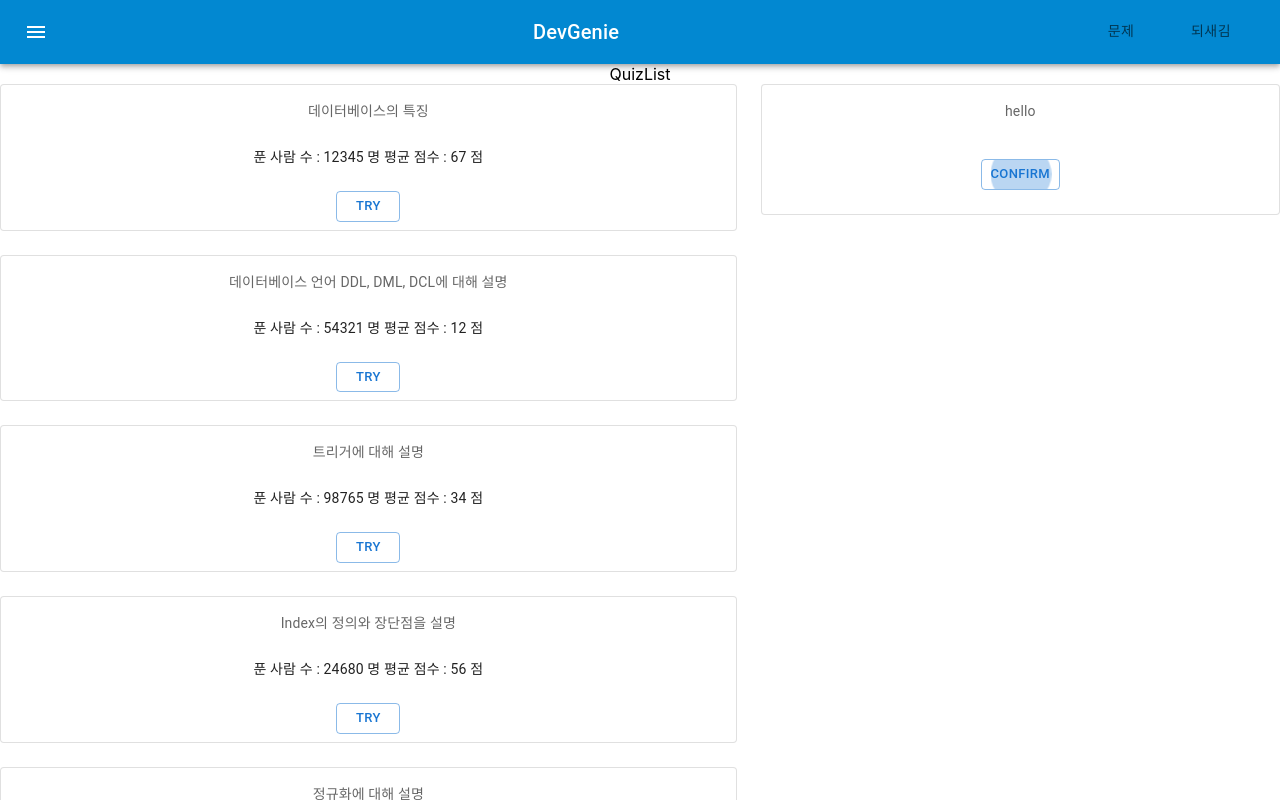
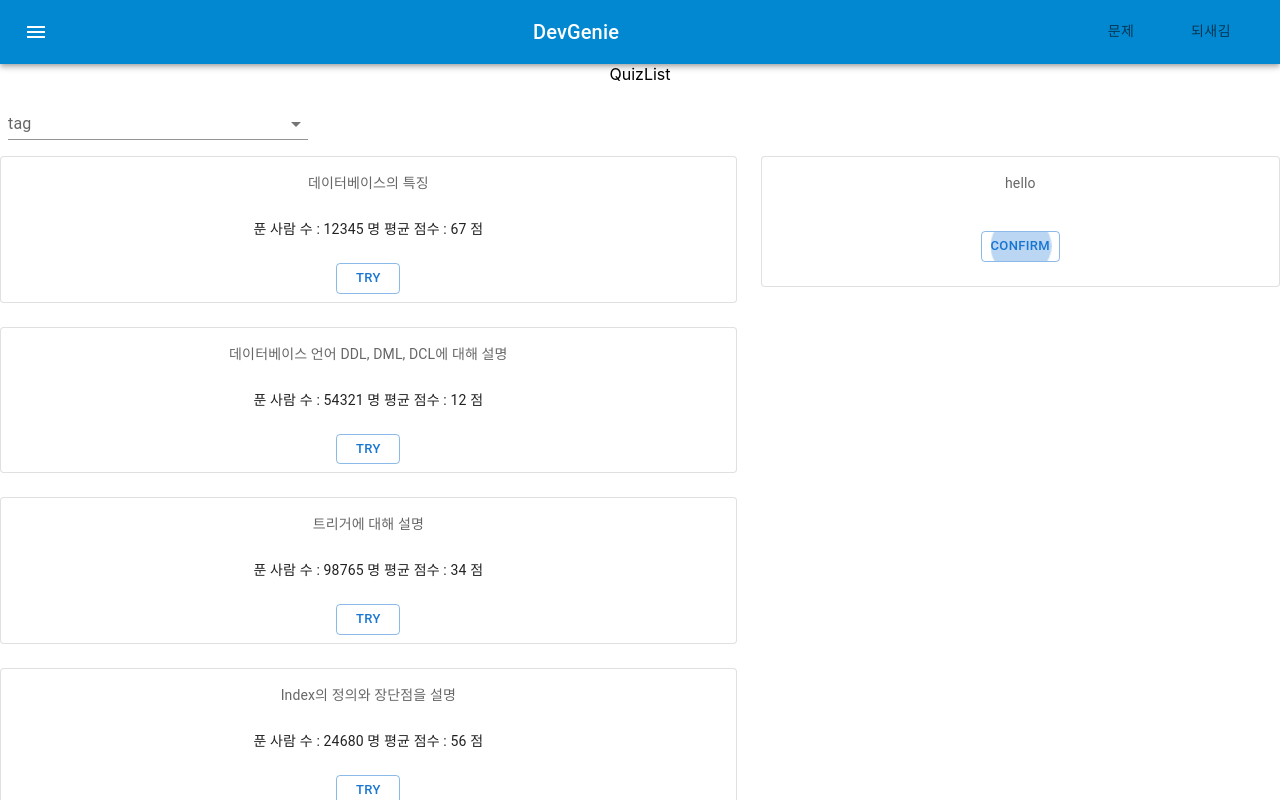
Before and after one commit to LongHonor/DevGenie, a React (Create React App) app in the folder frontend/devgenie/: page /quizlist in a window 1280 px wide. Shown: the top 800 px of the page. Built offline with nearby package versions, Linux system fonts and the light colour scheme.

Commit message:
Add tag list
tag chip 생성 코드 추가

```diff
--- a/frontend/devgenie/src/Pages/QuizListPage.js
+++ b/frontend/devgenie/src/Pages/QuizListPage.js
@@ -1,22 +1,77 @@
-import React from 'react';
+import React, { useEffect, useState } from 'react';
 import Header from '../organisms/NavigationBar';
 
 import Quiz from '../components/QuizElementBox';
 import Feedback from '../components/AiFeedbackBox';
 import { listData } from '../questionList';
+import { taglist } from '../tagList';
 import {
   Card,
   CardActions,
   CardContent,
   CardMedia,
   Typography,
+  Autocomplete,
+  TextField,
+  Chip,
 } from '@mui/material';
 import Grid from '@mui/material/Unstable_Grid2';
+
 const QuizListPage = () => {
+  const [tagVal, setTagVal] = useState([]);
+  const colorForTag = (tag) => {
+    switch (tag) {
+      case '데이터베이스':
+        return 'primary';
+      case '네트워크':
+        return 'warning';
+      case '운영체제':
+        return 'success';
+      case '자료구조':
+        return 'info';
+    }
+  };
+  const tagValHtml = tagVal.map((option, index) => {
+    const label = option.title || option;
+
+    return (
+      <Chip
+        key={label}
+        label={label}
+        color={colorForTag(label)}
+        sx={{ m: 1 }}
+        onDelete={() => {
+          setTagVal(tagVal.filter((entry) => entry !== option));
+        }}
+      />
+    );
+  });
+
   return (
     <div>
       <Header />
       QuizList
+      <Grid container spacing={2}>
+        <Autocomplete
+          multiple
+          limitTags={1}
+          id='multiple-limit-tags'
+          options={taglist}
+          getOptionLabel={(option) => option.title}
+          sx={{ width: 300, p: 2 }}
+          onChange={(e, newValue) => setTagVal(newValue)}
+          renderTags={() => {}}
+          renderInput={(params) => (
+            <TextField
+              {...params}
+              label='tag'
+              variant='standard'
+              placeholder='Choice'
+            />
+          )}
+        />
+        <Grid>{tagValHtml}</Grid>
+      </Grid>
       <>
         <Grid
           container
--- /dev/null
+++ b/frontend/devgenie/src/tagList.js
@@ -0,0 +1,20 @@
+const taglist = [
+  {
+    id: 'NETWORK',
+    title: '네트워크',
+  },
+  {
+    id: 'OPERATING_SYSTEM',
+    title: '운영체제',
+  },
+  {
+    id: 'DATABASE',
+    title: '데이터베이스',
+  },
+  {
+    id: 'DATA_STRUCTURE',
+    title: '자료구조',
+  },
+];
+
+export { taglist };
```
